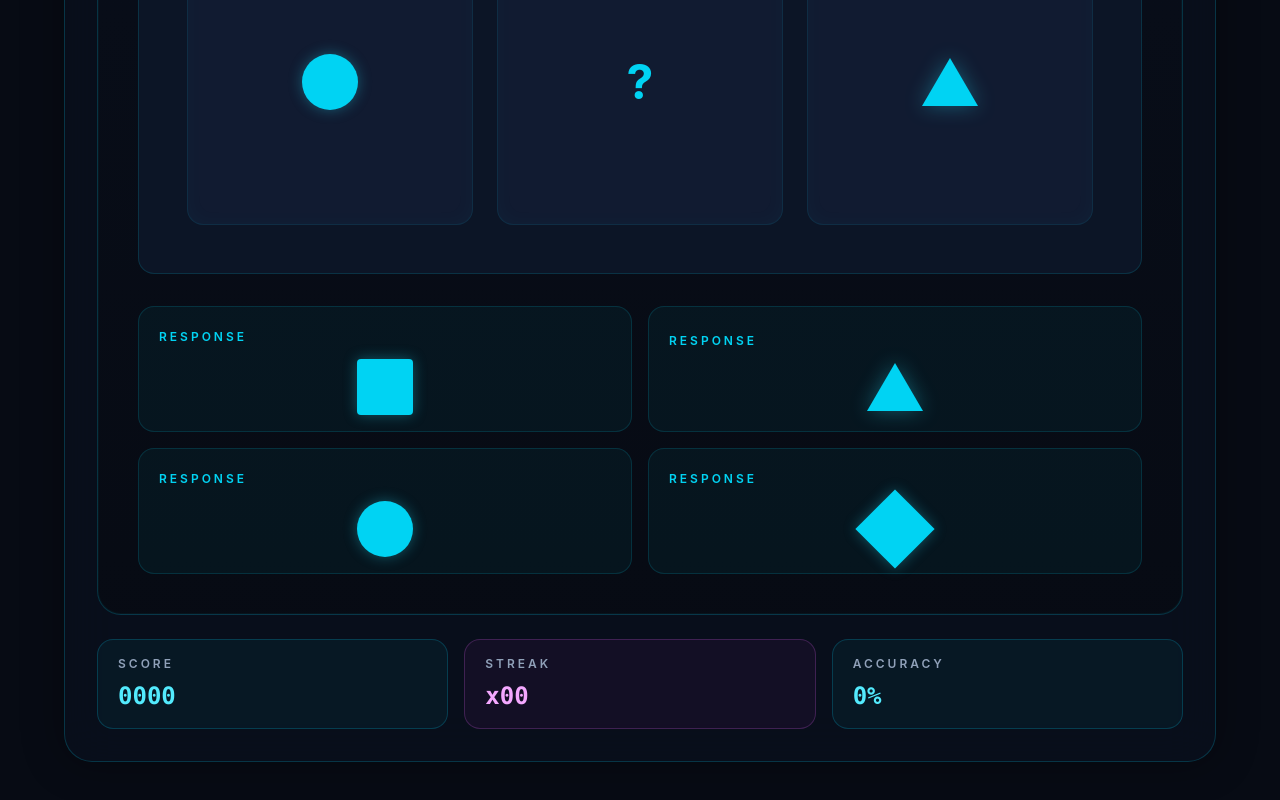
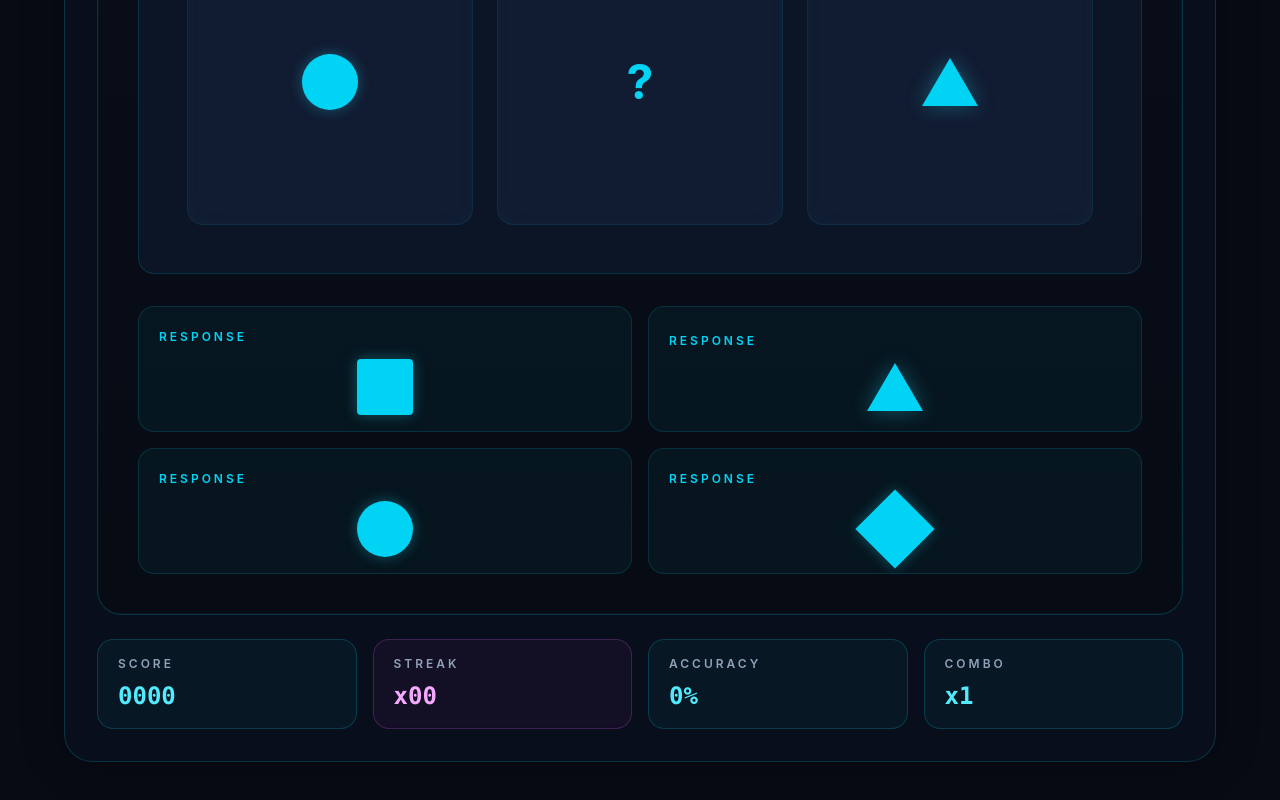
Before and after one commit to Breedlove-Jason/takeneuroiq, a React (Vite) app: page /arena in a window 1280 px wide. Shown: the part 3069-3869 px from the top of the page. Built offline with nearby package versions, Linux system fonts and the light colour scheme.

Commit message:
Checkpoint: Pattern Rush gameplay polish with combo multiplier, streak glow, AI results messaging, and fair accuracy tracking

```diff
--- a/src/pages/Arena.jsx
+++ b/src/pages/Arena.jsx
@@ -11,12 +11,12 @@ function Arena({ theme }) {
   const [score, setScore] = useState(0);
   const [streak, setStreak] = useState(0);
   const [bestStreak, setBestStreak] = useState(0);
-  const [feedback, setFeedback] = useState("")
-const [correctAnswers, setCorrectAnswers] = useState(0)
-const [totalAnswers, setTotalAnswers] = useState(0)
-const [puzzlesSeen, setPuzzlesSeen] = useState(1)
-const [timeLeft, setTimeLeft] = useState(45)
-const [gameOver, setGameOver] = useState(false)
+  const [feedback, setFeedback] = useState("");
+  const [correctAnswers, setCorrectAnswers] = useState(0);
+  const [totalAnswers, setTotalAnswers] = useState(0);
+  const [puzzlesSeen, setPuzzlesSeen] = useState(1);
+  const [timeLeft, setTimeLeft] = useState(45);
+  const [gameOver, setGameOver] = useState(false);
 
   useEffect(() => {
     if (gameOver) return;
@@ -35,14 +35,14 @@ const [gameOver, setGameOver] = useState(false)
 
   function loadNextPuzzle(currentId) {
     const availablePuzzles = patternPuzzles.filter(
-    (puzzle) => puzzle.id !== currentId
-  )
+      (puzzle) => puzzle.id !== currentId,
+    );
 
     const nextPuzzle =
-    availablePuzzles[Math.floor(Math.random() * availablePuzzles.length)]
+      availablePuzzles[Math.floor(Math.random() * availablePuzzles.length)];
 
-  setCurrentPuzzle(nextPuzzle)
-  setPuzzlesSeen((prev) => prev + 1)
+    setCurrentPuzzle(nextPuzzle);
+    setPuzzlesSeen((prev) => prev + 1);
   }
   function handleAnswer(selectedAnswer) {
     if (gameOver) return;
@@ -72,23 +72,25 @@ function loadNextPuzzle(currentId) {
   }
 
   function resetGame() {
-  const newPuzzle = getRandomPuzzle()
+    const newPuzzle = getRandomPuzzle();
 
-  setCurrentPuzzle(newPuzzle)
-  setScore(0)
-  setStreak(0)
-  setBestStreak(0)
-  setFeedback("")
-  setCorrectAnswers(0)
-  setTotalAnswers(0)
-  setPuzzlesSeen(1)
-  setTimeLeft(45)
-  setGameOver(false)
+    setCurrentPuzzle(newPuzzle);
+    setScore(0);
+    setStreak(0);
+    setBestStreak(0);
+    setFeedback("");
+    setCorrectAnswers(0);
+    setTotalAnswers(0);
+    setPuzzlesSeen(1);
+    setTimeLeft(45);
+    setGameOver(false);
   }
   const accuracy =
     puzzlesSeen === 0
       ? "--"
-    : `${Math.round((correctAnswers / puzzlesSeen) * 100)}%`
+      : `${Math.round((correctAnswers / puzzlesSeen) * 100)}%`;
+  const comboMultiplier =
+  streak >= 6 ? 4 : streak >= 4 ? 3 : streak >= 2 ? 2 : 1
   function getPerformanceMessage() {
     if (totalAnswers === 0) {
       return "No response data captured. Re-enter the arena to begin analysis.";
@@ -313,7 +315,7 @@ const accuracy =
                   Play Again
                 </button>
               </div>
-            ) : (
+            ) :
             <>
               <div className="flex items-center justify-between gap-4">
                 <div>
@@ -401,10 +403,10 @@ const accuracy =
                 ))}
               </div>
             </>
-            )}
+            }
           </div>
 
-          <div className="mt-6 grid gap-4 md:grid-cols-3">
+          <div className="mt-6 grid gap-4 md:grid-cols-4">
             <div
               className={`rounded-2xl border px-5 py-4 ${
                 isCyber
@@ -429,9 +431,15 @@ const accuracy =
             </div>
 
             <div
-              className={`rounded-2xl border px-5 py-4 ${
+              className={`rounded-2xl border px-5 py-4 transition-all duration-300 ${
                 isCyber
-                  ? "border-fuchsia-400/20 bg-fuchsia-500/5"
+                  ? streak >= 6
+                    ? "border-fuchsia-400/90 bg-fuchsia-500/25 shadow-[0_0_48px_rgba(217,70,239,0.60),0_0_90px_rgba(217,70,239,0.28)]"
+                    : streak >= 4
+                      ? "border-fuchsia-400/60 bg-fuchsia-500/18 shadow-[0_0_32px_rgba(217,70,239,0.40)]"
+                      : streak >= 2
+                        ? "border-fuchsia-400/35 bg-fuchsia-500/10 shadow-[0_0_18px_rgba(217,70,239,0.22)]"
+                        : "border-fuchsia-400/20 bg-fuchsia-500/5"
                   : "border-slate-200 bg-slate-50"
               }`}
             >
@@ -443,8 +451,16 @@ const accuracy =
                 Streak
               </p>
               <div
-                className={`mt-2 font-mono text-2xl font-bold ${
-                  isCyber ? "text-fuchsia-300" : "text-slate-800"
+                className={`mt-2 font-mono text-2xl font-bold transition-all duration-300 ${
+                  isCyber
+                    ? streak >= 6
+                      ? "text-fuchsia-100 drop-shadow-[0_0_16px_rgba(217,70,239,0.70)]"
+                      : streak >= 4
+                        ? "text-fuchsia-200 drop-shadow-[0_0_10px_rgba(217,70,239,0.45)]"
+                        : streak >= 2
+                          ? "text-fuchsia-300 drop-shadow-[0_0_6px_rgba(217,70,239,0.25)]"
+                          : "text-fuchsia-300"
+                    : "text-slate-800"
                 }`}
               >
                 x{streak.toString().padStart(2, "0")}
@@ -473,6 +489,35 @@ const accuracy =
                 {accuracy}
               </div>
             </div>
+
+            <div
+              className={`rounded-2xl border px-5 py-4 ${
+                isCyber
+                  ? comboMultiplier >= 3
+                    ? "border-fuchsia-400/30 bg-fuchsia-500/10 shadow-[0_0_20px_rgba(217,70,239,0.12)]"
+                    : "border-cyan-400/20 bg-cyan-400/5"
+                  : "border-slate-200 bg-slate-50"
+              }`}
+            >
+              <p
+                className={`text-xs font-semibold uppercase tracking-[0.25em] ${
+                  isCyber ? "text-slate-400" : "text-slate-500"
+                }`}
+              >
+                Combo
+              </p>
+              <div
+                className={`mt-2 font-mono text-2xl font-bold ${
+                  isCyber
+                    ? comboMultiplier >= 3
+                      ? "text-fuchsia-300"
+                      : "text-cyan-300"
+                    : "text-slate-800"
+                }`}
+              >
+                x{comboMultiplier}
+              </div>
+            </div>
           </div>
         </div>
       </div>
```
Lines whose indentation alone changed are shown as unchanged.
